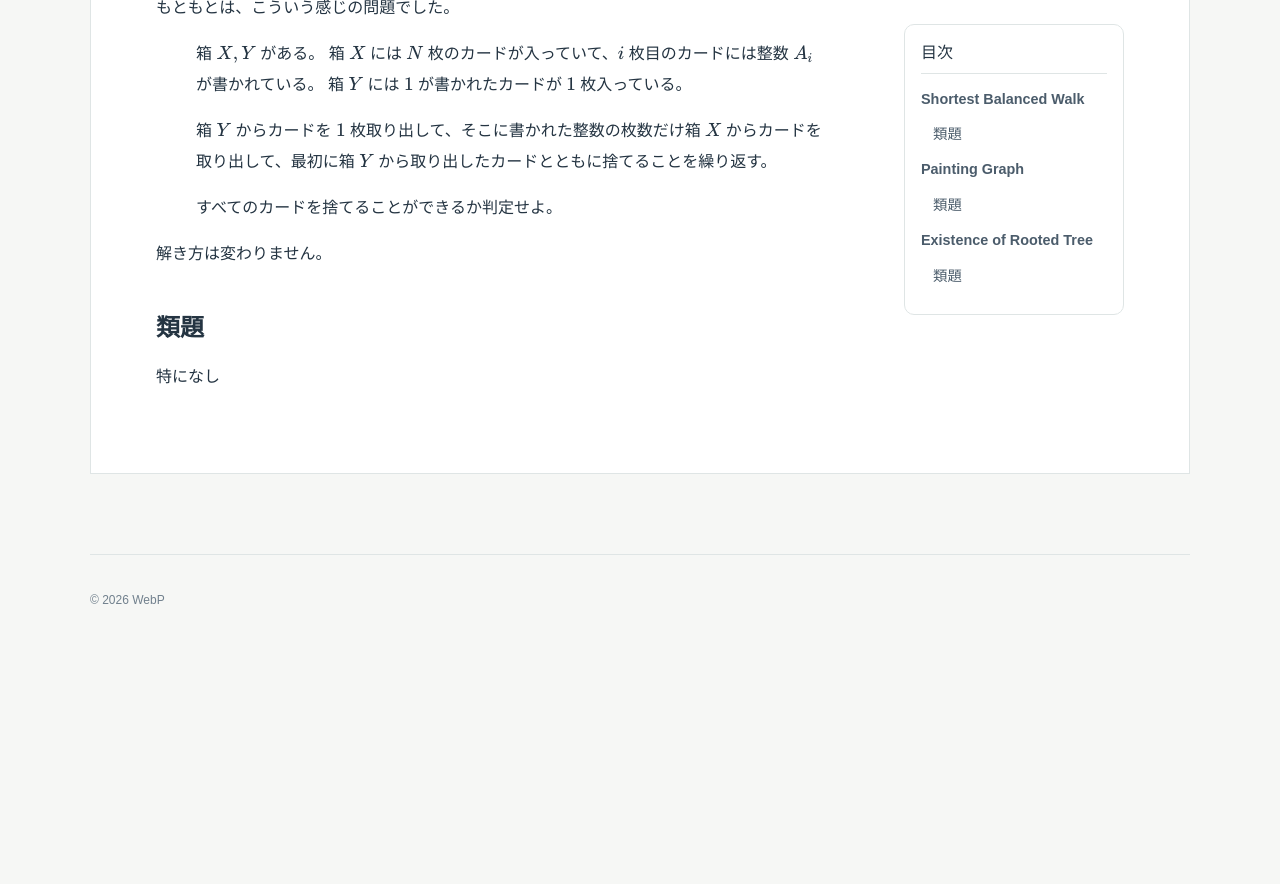
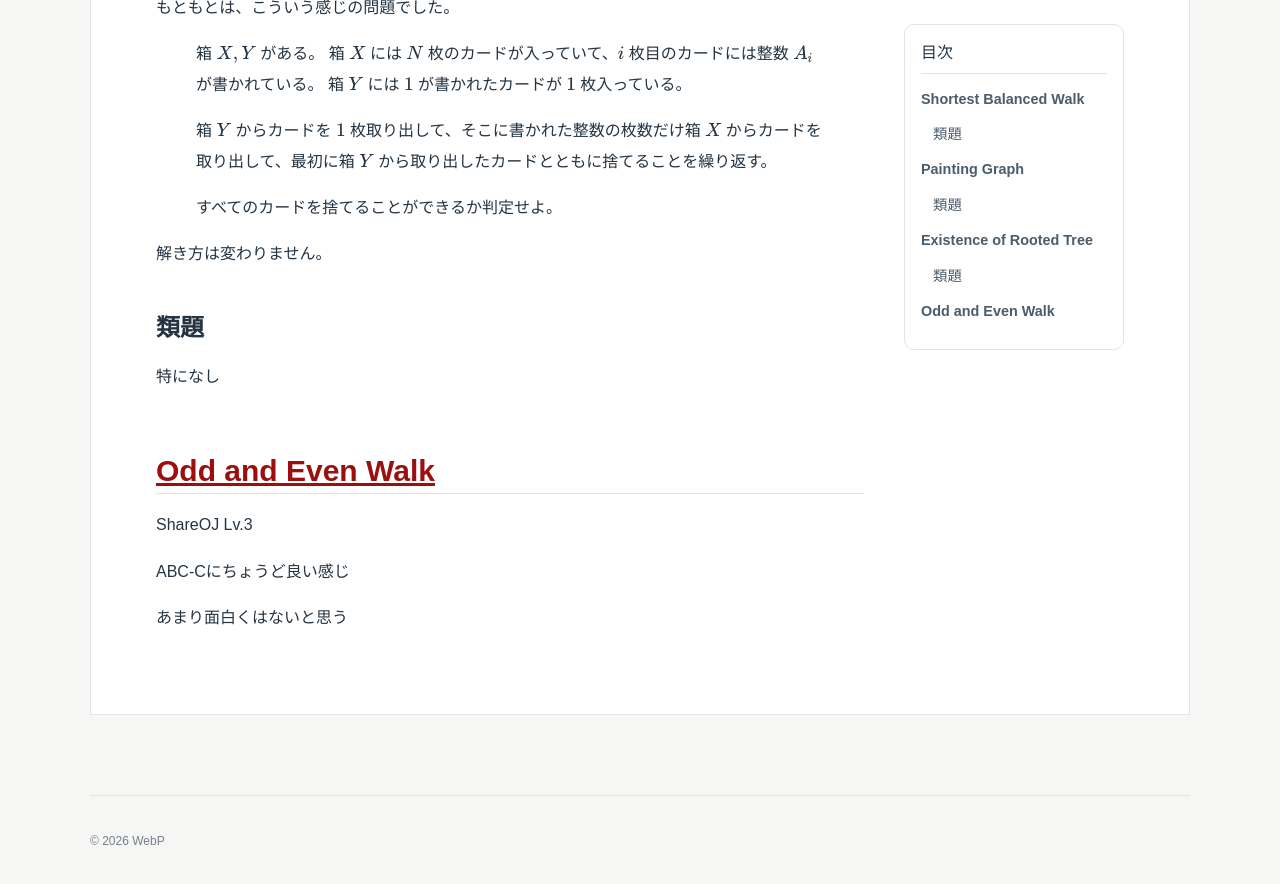
Before and after one commit to JPEG24/hp, a Jekyll site: the page built from _posts/2026-11-08-problems.md, in a window 1280 px wide and 900 px high, scrolled down 1362 px. Shown: the top 884 px of the window. Built offline with Jekyll 4.4.1, drawn with Linux system fonts in a browser that asks for light colours; before the commit the page ends 2021 px from its top, so only the background shows below that.

Commit message:
edit article

```diff
--- a/_posts/2026-11-08-problems.md
+++ b/_posts/2026-11-08-problems.md
@@ -44,3 +44,10 @@ ShareOJ Lv.3
 
 ## 類題
 特になし
+
+# [Odd and Even Walk](https://www.share-oj.net/problems/5whIlbXrEvijOjuec4cNT8)
+ShareOJ Lv.3
+
+ABC-Cにちょうど良い感じ
+
+あまり面白くはないと思う
```
